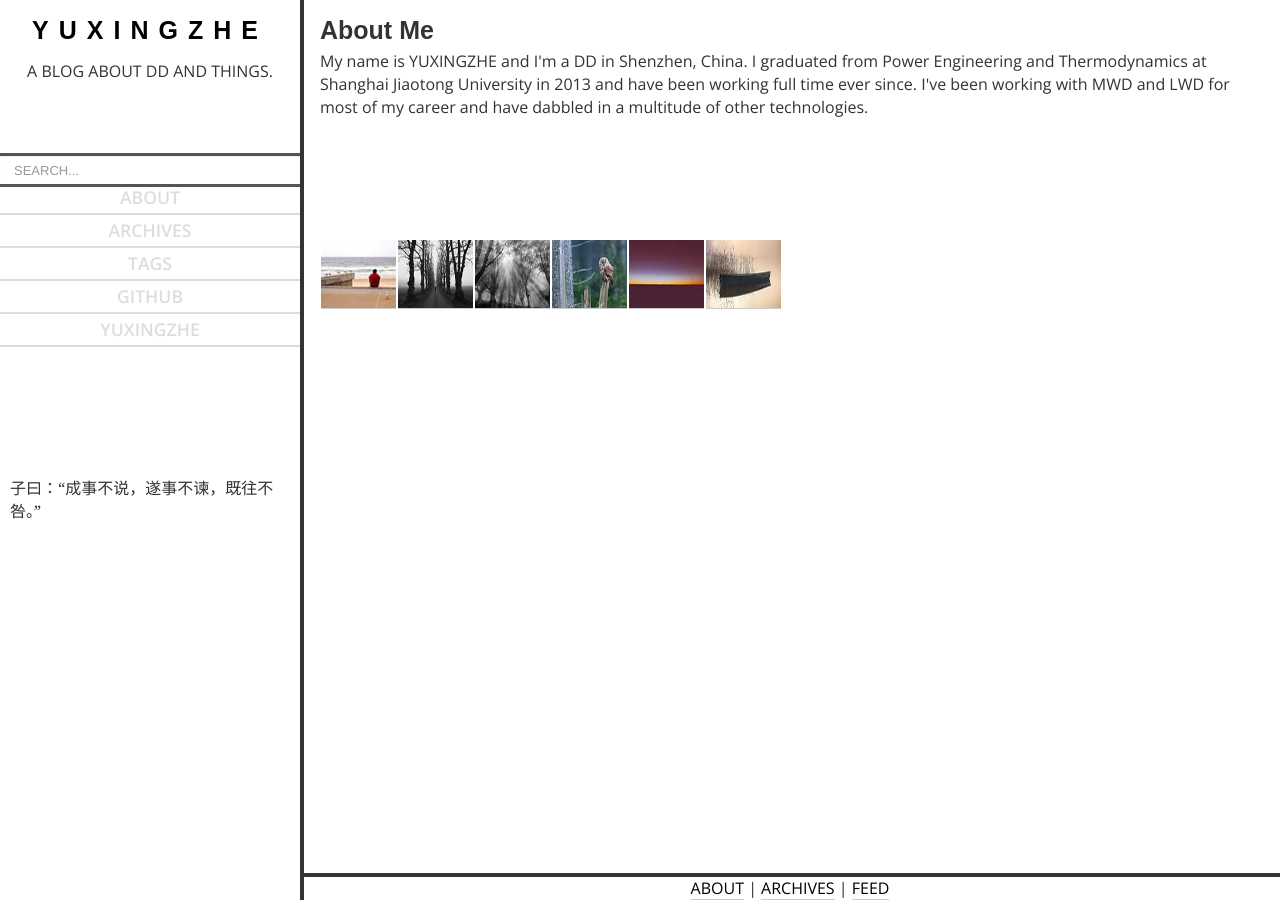
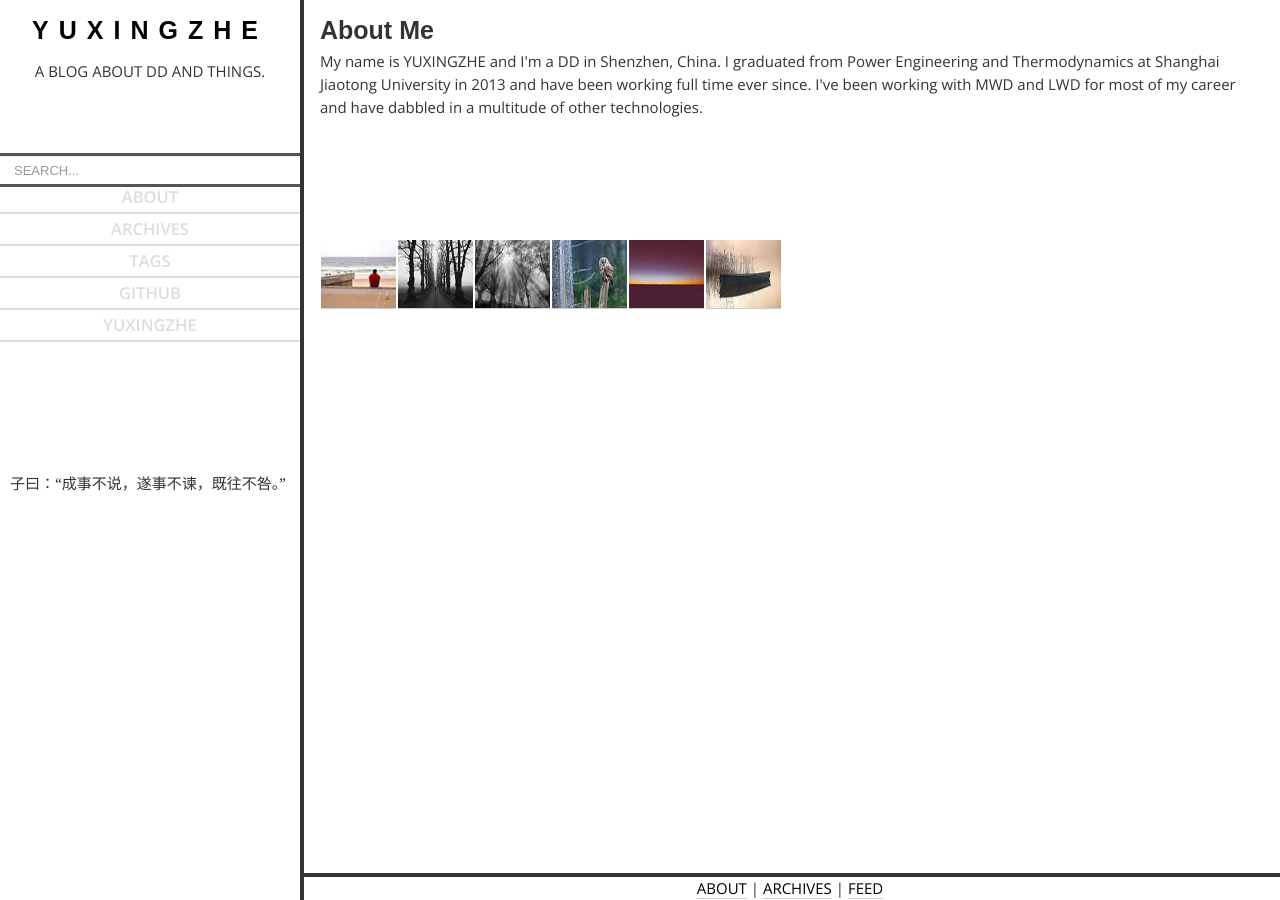
Before and after one commit to YUXINGZHE/yuxingzhe.github.com, a Jekyll site: the page built from about.html, in a window 1280 px wide. Built offline with Jekyll 4.4.1, drawn with Linux system fonts in a browser that asks for light colours; nearby versions of some CDN libraries.

Commit message:
final done

```diff
--- a/css/default.css
+++ b/css/default.css
@@ -12,7 +12,7 @@
 
 body {
   font-family: 'open sans', sans-serif;
-  font-size: 16px;
+  font-size: 15px;
   line-height: 23px;
 }
 
@@ -51,6 +51,7 @@
 }
 
 #index .post {
+  margin-left: 10px;
   border-bottom: 1px solid #333;
   padding-bottom: 10px;
 }
--- a/quotes.js
+++ b/quotes.js
@@ -7,13 +7,13 @@
 }
 var dictumin = new Array(
  '草在结它的种子/风在摇它的叶子/我们站着，不说话/就十分美好',
- '我达达的马蹄是美丽的错误，我不是归人，是个过客',
- '面朝大海，春暖花开',
- '春水初生，春林初盛，春风十里，不如你',
+ '我达达的马蹄是美丽的错误/我不是归人/是个过客',
+ '面朝大海/春暖花开',
+ '春水初生/春林初盛/春风十里/不如你',
  '灵魂，你还年轻，为什么要流浪？',
- '微风吹动我头发，教我如何不想她',
- '你是一树一树的花开，是燕在梁间呢喃；你是爱，是暖，是希望，你是人间四月天',
- '最是那一低头的温柔，恰似一朵水莲花不胜凉风的娇羞',
+ '微风吹动我头发/教我如何不想她',
+ '你是一树一树的花开/是燕在梁间呢喃/你是爱/是暖/是希望/你是人间四月天',
+ '最是那一低头的温柔/恰似一朵水莲花不胜凉风的娇羞',
  '少年不识愁滋味，爱上层楼，爱上层楼，为赋新词强说愁。而今识尽愁滋味，欲说还修休，欲说还休，却道天凉好个秋。',
  '人生如寄，多忧何为？',
  '休对故人思故国,且将新火试新茶。诗酒趁年华。',
@@ -24,29 +24,29 @@
  '向之所欣，俯仰之间，已为陈迹，犹不能不以之兴怀。',
  '庭有枇杷树，吾妻死之年所手植也，今已亭亭如盖矣。',
  '弃捐勿复道，努力加餐饭！',
- '此去经年，应是良辰美景虚设。便纵有千种风情，更与何人说',
+ '此去经年，应是良辰美景虚设。便纵有千种风情，更与何人说。',
  '东边日出西边雨，道是无晴却有晴。',
  '兴，百姓苦，亡，百姓苦。',
  '悟已往之不谏,知来者之可追; 实迷途其未远,觉今是而昨非。',
  '对酒当歌，人生几何？譬如朝露，去日苦多。',
- '昨夜敲棋寻子路，今早对镜见颜回',
+ '昨夜敲棋寻子路，今早对镜见颜回。',
  '吾心似明月，碧潭清皎洁。无物堪比伦，更与何人说！',
- '过去之心不可得，未来之心不可得，万法皆如，俱入目前',
+ '过去之心不可得，未来之心不可得，万法皆如，俱入目前。',
  '青青陵上柏，磊磊涧中石。人生天地间，忽如远行客。',
  '寒塘渡鹤影，冷月葬花魂。',
  '夫天地者，万物之逆旅；光阴者，百代之过客。而浮生若梦，为欢几何？',
  '可怜无定河边骨，犹是深闺梦里人。',
  '莫听穿林打叶声，何妨吟啸且徐行。竹杖芒鞋轻胜马，谁怕，一蓑烟雨任平生。料峭春风吹酒醒，微冷，山头斜照却相迎。回首向来萧瑟处，归去，也无风雨也无晴。',
  '前不见古人，后不见来者，念天地之悠悠，独怆然而涕下。',
- '惟草木之零落兮，恐美人之迟暮',
- '人生不相见，动如参与商',
- '众里寻他千百度，蓦然回首，那人却在灯火阑珊处',
- '昨夜西风凋碧树，独上高楼，望尽天涯路',
+ '惟草木之零落兮，恐美人之迟暮。',
+ '人生不相见，动如参与商。',
+ '众里寻他千百度,蓦然回首，那人却在灯火阑珊处。',
+ '昨夜西风凋碧树，独上高楼，望尽天涯路。',
  '衣带渐宽终不悔，为伊消得人憔悴',
  '原来姹紫嫣红开遍，似这般都付与断井颓垣。良辰美景奈何天，赏心乐事谁家院?朝飞暮卷，云霞翠轩，雨丝风片，烟波画船。锦屏人忒看的这韶光溅!',
- '我见青山多妩媚，料青山见我应如是',
+ '我见青山多妩媚，料青山见我应如是。',
  '白发渔樵江楮上，惯看秋月春风。一壶浊酒喜相逢，古今多少事，都付笑谈中！',
- '蜗牛角上争何事，石火光中寄此身',
+ '蜗牛角上争何事，石火光中寄此身。',
  '哀吾生之须臾，羡长江之无穷，挟飞仙以遨游，抱明月而长终。知不可乎骤得，托遗响于悲风。',
  '眼看他起朱楼，眼看他宴宾客，眼看他楼塌了。',
  '欲渡黄河冰塞川，将登太行雪满山。',
```
